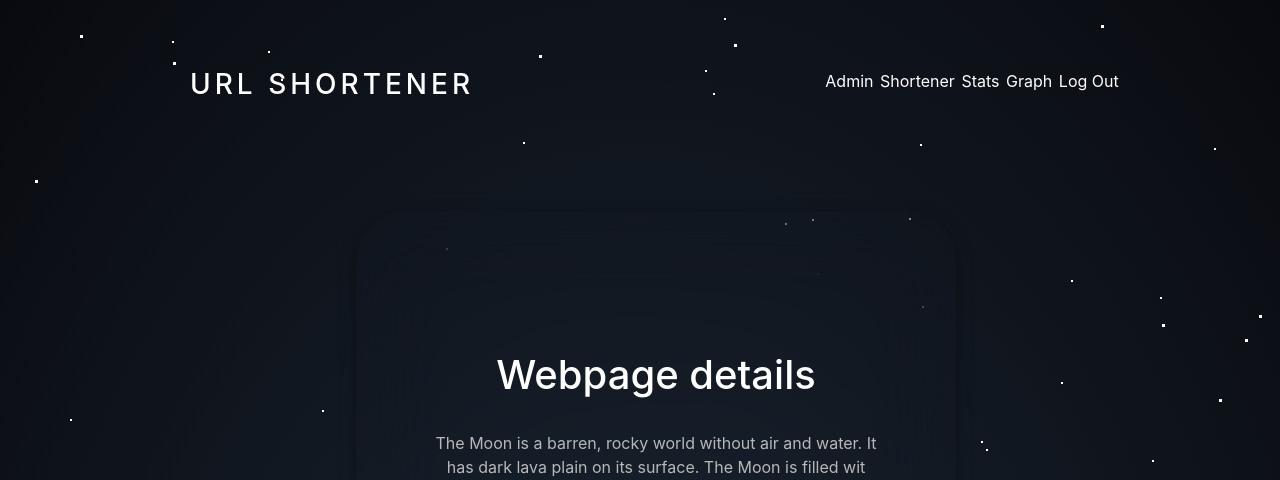
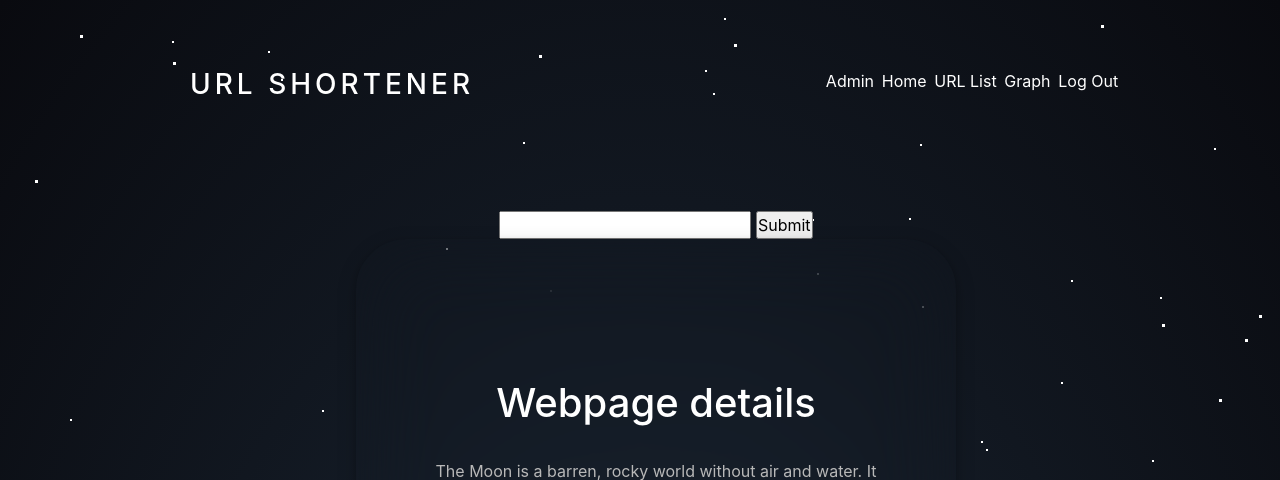
Before and after one commit to kjc1998/URL_Shortener, a Flask app: page /home in a window 1280 px wide. Shown: the top 480 px of the page. Run offline with Flask 2, Linux system fonts and the light colour scheme; the visitor is signed in with stand-in values (Sample User, id 1); data comes from the database, SQL or seed files in the repository; both versions use the stored data as it was after the commit; some libraries are stand-ins or nearby versions.

```diff
--- a/url_shortener/routes.py
+++ b/url_shortener/routes.py
@@ -66,13 +66,6 @@ def login():
 def logout():
     logout_user()
     return redirect(url_for('app.home'))
-
-
-@app.route("/shortener")
-@login_required
-def shortener():
-    checkPrimaryAdmin()
-    return render_template('shortener.html')
 
 
 @app.route('/<short_url>')
--- a/url_shortener/templates/home.html
+++ b/url_shortener/templates/home.html
@@ -2,6 +2,14 @@
 {% block content %}
 <!--space btw nav and web deets-->
 <!-- <span class="brSpace"></span> -->
+{% if current_user.is_authenticated %}
+  <div style="position:relative">
+    <form method='POST' action="{{ url_for('app.add_link') }}">
+        <input type="text" name="original_url">
+        <input type="submit">
+    </form>
+  </div>
+{% endif %}
 
 <div class="container" id= "container_trans" >
     <div class="details" id="inner">
--- a/url_shortener/templates/layout.html
+++ b/url_shortener/templates/layout.html
@@ -56,8 +56,8 @@
                             {% if current_user.admin == True %}
                                 <li><a class="adminLogo" href="{{ url_for('app.admin', userID=current_user.user_id) }}">Admin</a></li>
                             {% endif %}
-                                <li><a class="adminLogo" href="{{ url_for('app.shortener') }}">Shortener</a></li>
-                                <li><a class="loginLogo" href="{{ url_for('app.stats') }}">Stats</a></li>
+                                <li><a class="adminLogo" href="{{ url_for('app.home') }}">Home</a></li>
+                                <li><a class="loginLogo" href="{{ url_for('app.stats') }}">URL List</a></li>
                                 <li><a class="graphLogo" href="{{ url_for('app.global_graph') }}">Graph</a></li>
                                 <li><a class="RegisterLogo" href="{{ url_for('app.logout') }}">Log Out</a></li>
                             </ul>
```
Also changed, not shown: url_shortener/templates/shortener.html (deleted, +0 -9 lines), url_shortener/db.sqlite3.
